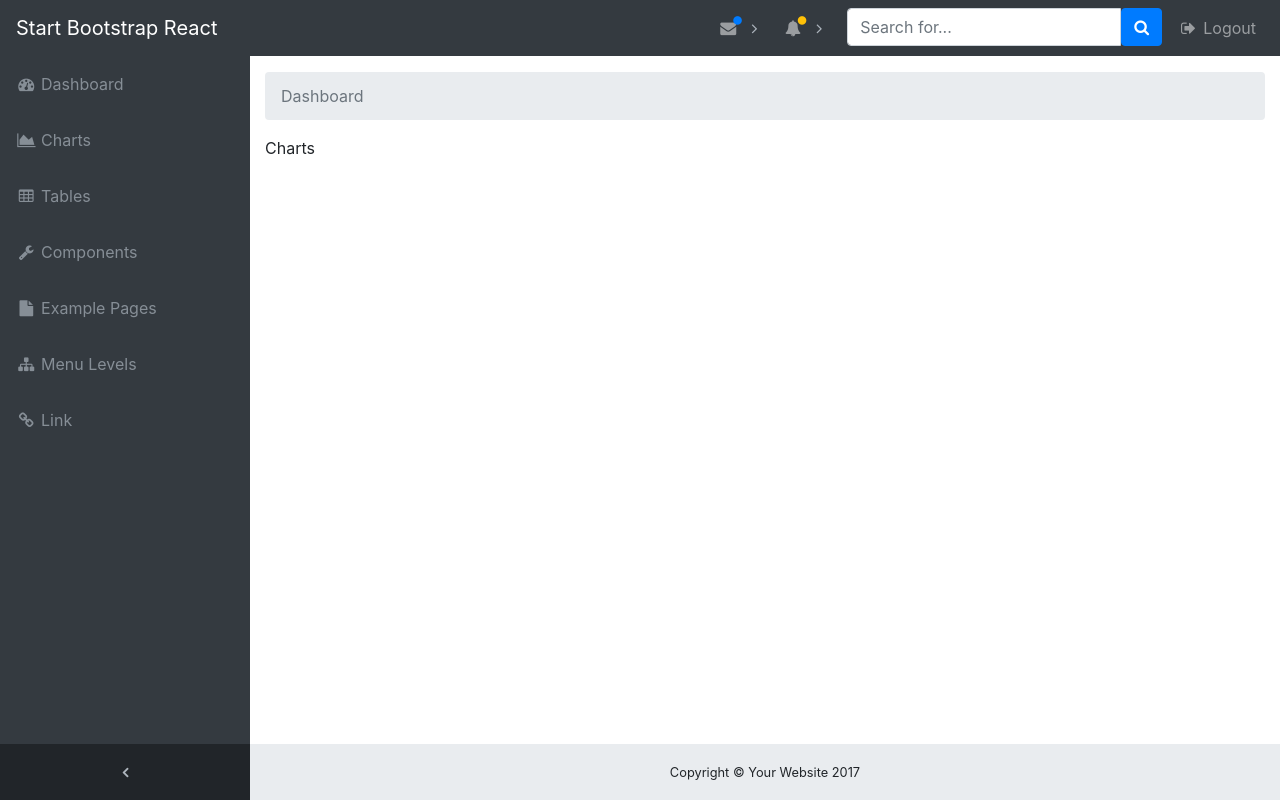
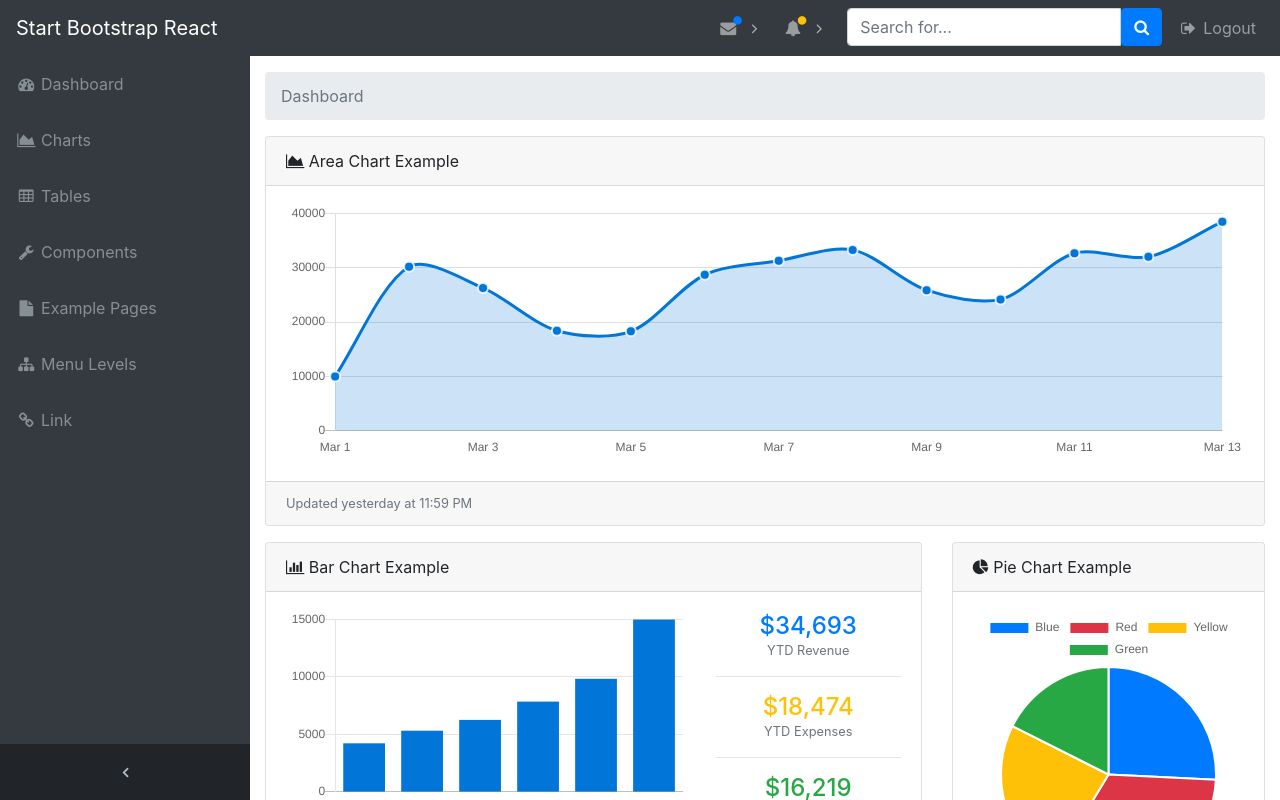
Before and after one commit to ecseraspe/sb-admin-react, a React (Create React App) app: page /charts in a window 1280 px wide. Shown: the top 800 px of the page. Built offline with nearby package versions, Linux system fonts and the light colour scheme.

Commit message:
finish datatable example

```diff
--- a/src/components/Header.js
+++ b/src/components/Header.js
@@ -1,6 +1,5 @@
 import React, { Component } from 'react';
 import { Collapse, Navbar, NavbarToggler, NavbarBrand } from 'reactstrap';
-
 
 import Sidebar from './menu/Sidebar';
 import HeadMenu from './menu/HeadMenu';
@@ -11,28 +10,32 @@
 
     this.toggle = this.toggle.bind(this);
     this.state = {
-      isOpen: false
+      isOpen: false,
     };
   }
 
   toggle() {
     this.setState({
-      isOpen: !this.state.isOpen
+      isOpen: !this.state.isOpen,
     });
   }
 
   render() {
     return (
       <div>
-        <Navbar color="dark" dark expand="lg" fixed="top" id="mainNav">
-          <NavbarBrand href="/">Start Bootstrap React</NavbarBrand>
+        <Navbar color='dark' dark expand='lg' fixed='top' id='mainNav'>
+          <NavbarBrand href='/'>Start Bootstrap React</NavbarBrand>
           <NavbarToggler onClick={this.toggle} />
           <Collapse isOpen={this.state.isOpen} navbar>
             <Sidebar />
-            <ul className="navbar-nav sidenav-toggler">
-              <li className="nav-item">
-                <a className="nav-link text-center" id="sidenavToggler">
-                  <i className="fa fa-fw fa-angle-left"></i>
+            <ul className='navbar-nav sidenav-toggler'>
+              <li className='nav-item'>
+                <a
+                  href='#'
+                  className='nav-link text-center'
+                  id='sidenavToggler'
+                >
+                  <i className='fa fa-fw fa-angle-left' />
                 </a>
               </li>
             </ul>
@@ -40,7 +43,7 @@
           </Collapse>
         </Navbar>
       </div>
-    )
+    );
   }
 }
 
--- a/src/components/menu/Sidebar.js
+++ b/src/components/menu/Sidebar.js
@@ -1,4 +1,4 @@
-import React, { Component } from 'react';
+import React from 'react';
 import { Nav, NavItem, NavLink } from 'reactstrap';
 import { Link } from 'react-router-dom';
 
@@ -6,41 +6,36 @@
 import ExamplePageMenu from './SideMenu/ExamplePageMenu';
 import NestedMenu from './SideMenu/NestedMenu';
 
-class Sidebar extends Component {
-
-  render() {
-    return (
-      <Nav vertical navbar className="navbar-sidenav">
+const Sidebar = () => (
+  <Nav vertical navbar className='navbar-sidenav'>
     <NavItem>
-          <NavLink tag={Link} to="/">
-              <i className="fa fa-fw fa-dashboard"></i>&nbsp;
-              <span className="nav-link-text">Dashboard</span>
+      <NavLink tag={Link} to='/'>
+        <i className='fa fa-fw fa-dashboard' />&nbsp;
+        <span className='nav-link-text'>Dashboard</span>
       </NavLink>
     </NavItem>
     <NavItem>
-          <NavLink tag={Link} to="/charts">
-            <i className="fa fa-fw fa-area-chart"></i>&nbsp;
-            <span className="nav-link-text">Charts</span>
+      <NavLink tag={Link} to='/charts'>
+        <i className='fa fa-fw fa-area-chart' />&nbsp;
+        <span className='nav-link-text'>Charts</span>
       </NavLink>
     </NavItem>
     <NavItem>
-          <NavLink href="#">
-            <i className="fa fa-fw fa-table"></i>&nbsp;
-            <span className="nav-link-text">Tables</span>
+      <NavLink tag={Link} to='/datatable'>
+        <i className='fa fa-fw fa-table' />&nbsp;
+        <span className='nav-link-text'>Tables</span>
       </NavLink>
     </NavItem>
     <ComponentMenu />
     <ExamplePageMenu />
     <NestedMenu />
     <NavItem>
-          <NavLink href="#">
-            <i className="fa fa-fw fa-link"></i>&nbsp;
-            <span className="nav-link-text">Link</span>
+      <NavLink href='#'>
+        <i className='fa fa-fw fa-link' />&nbsp;
+        <span className='nav-link-text'>Link</span>
       </NavLink>
     </NavItem>
   </Nav>
 );
-  }
-}
 
 export default Sidebar;
--- a/src/containers/App.js
+++ b/src/containers/App.js
@@ -8,10 +8,10 @@
 class App extends Component {
   render() {
     return (
-      <div className="wrapper">
+      <div className='wrapper'>
         <Header />
-        <div className="content-wrapper">
-          <div className="container-fluid">
+        <div className='content-wrapper'>
+          <div className='container-fluid'>
             <PageBreadcrumb />
             <RootRoutes />
           </div>
--- a/src/containers/Charts.js
+++ b/src/containers/Charts.js
@@ -1,14 +1,47 @@
-import React, { Component } from 'react';
+import React from 'react';
 
-class Charts extends Component {
+import ContainerCard from '../components/ContainerCard';
+import AreaChart from '../components/charts/AreaChart';
+import BarChart from '../components/charts/BarChart';
+import PieChart from '../components/charts/PieChart';
 
-  render() {
-    return (
-      <div>
-        <p>Charts</p>
+const Charts = () => (
+  <div>
+    <div className='row'>
+      <div className='col-md-12'>
+        <ContainerCard
+          size={3}
+          headerText='Area Chart Example'
+          icon='area-chart'
+          footerText='Updated yesterday at 11:59 PM'
+        >
+          <AreaChart />
+        </ContainerCard>
       </div>
-    )
-  }
-}
+    </div>
+    <div className='row'>
+      <div className='col-lg-8'>
+        <ContainerCard
+          size={3}
+          headerText='Bar Chart Example'
+          icon='bar-chart'
+          footerText='Updated yesterday at 11:59 PM'
+        >
+          <BarChart />
+        </ContainerCard>
+      </div>
+      <div className='col-lg-4'>
+        <ContainerCard
+          size={3}
+          headerText='Pie Chart Example'
+          icon='pie-chart'
+          footerText='Updated yesterday at 11:59 PM'
+        >
+          <PieChart />
+        </ContainerCard>
+      </div>
+    </div>
+  </div>
+);
 
 export default Charts;
--- a/src/containers/Dashboard.js
+++ b/src/containers/Dashboard.js
@@ -22,7 +22,6 @@
   }
 
   render() {
-    console.log(this.state.dataTable);
     if (!this.state.feeds && !this.state.dataTable) {
       return null;
     }
--- /dev/null
+++ b/src/containers/DataTablePage.js
@@ -0,0 +1,24 @@
+import React from 'react';
+
+import ContainerCard from '../components/ContainerCard';
+import DataTable from '../data/DataTable';
+import DataTableExample from '../components/DataTableExample';
+
+const fetchData = () => new DataTable(100).getAll();
+
+const DataTablePage = () => (
+  <div className='row'>
+    <div className='col-md-12'>
+      <ContainerCard
+        size={3}
+        headerText='Data Table Example'
+        icon='table'
+        footerText='Updated yesterday at 11:59 PM'
+      >
+        <DataTableExample data={fetchData()} />
+      </ContainerCard>
+    </div>
+  </div>
+);
+
+export default DataTablePage;
--- a/src/routes.js
+++ b/src/routes.js
@@ -3,14 +3,14 @@
 
 import Dashboard from './containers/Dashboard';
 import Charts from './containers/Charts';
+import DataTablePage from './containers/DataTablePage';
 
-const RootRoutes = () => {
-  return (
-    <Switch>
-      <Route exact path="/" component={Dashboard} />
-      <Route path="/charts" component={Charts} />
-    </Switch>
-  )
-}
+const RootRoutes = () => (
+  <Switch>
+    <Route exact path='/' component={Dashboard} />
+    <Route path='/charts' component={Charts} />
+    <Route path='/datatable' component={DataTablePage} />
+  </Switch>
+);
 
 export default RootRoutes;
```
Also changed, not shown: 1 other file (tests, documents, lock files or other folders). Lines whose indentation alone changed are shown as unchanged.
